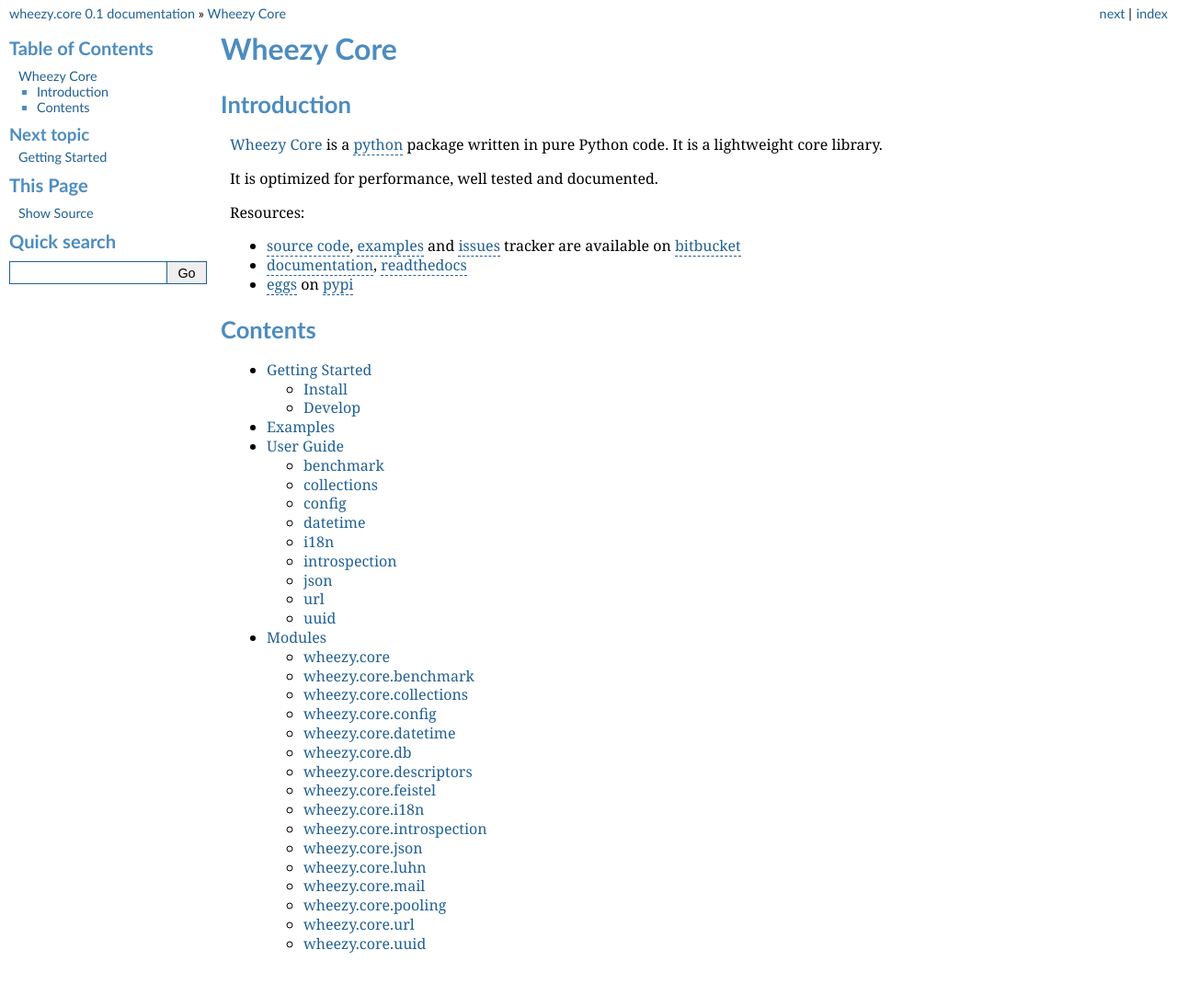
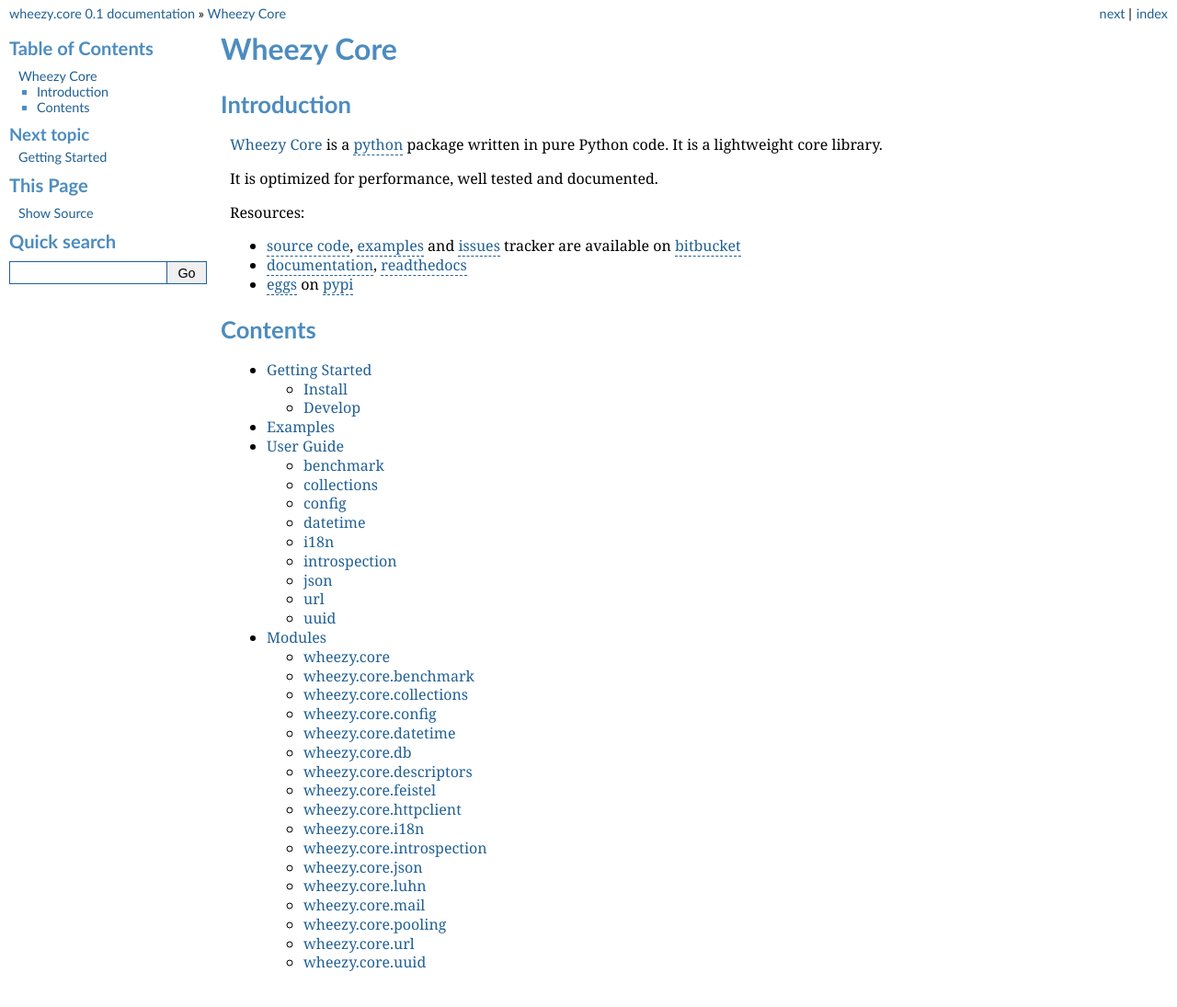
Before and after one commit to akornatskyy/wheezy.core, a Sphinx documentation site: the page built from doc/index.rst, in a window 1280 px wide. Shown: the top 1095 px of the page at 92% size. Built offline with Sphinx 7.4.7, drawn with Linux system fonts in a browser that asks for light colours.

Commit message:
Added httpclient to documentation modules list.

```diff
--- a/doc/modules.rst
+++ b/doc/modules.rst
@@ -49,6 +49,12 @@
 .. automodule:: wheezy.core.feistel
    :members:
 
+wheezy.core.httpclient
+----------------------
+
+.. automodule:: wheezy.core.httpclient
+   :members:
+
 wheezy.core.i18n
 ----------------
 
```
